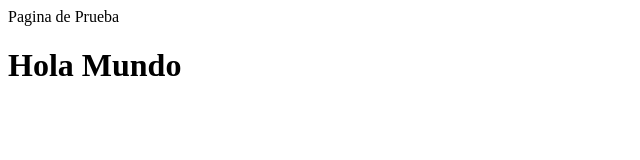
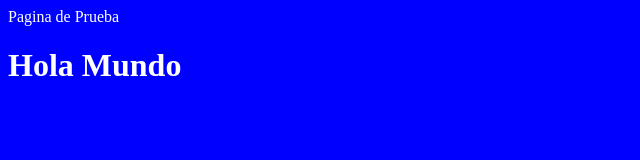
Before and after one commit to innovationtech1/Practica1, a plain HTML site: page index.html in a window 1280 px wide. Shown: the whole page, without its empty margins (0-640 px from the left). Drawn offline with Linux system fonts and the light colour scheme.

Commit message:
Update index.html

```diff
--- a/index.html
+++ b/index.html
@@ -1,7 +1,9 @@
 <html>
  <head>
   <tittle>Pagina de Prueba </tittle>
+  <link href="main.css" rel="stylesheet"
  </head>
+
  <body>
   <h1>Hola Mundo</h1>
  </body>
```
